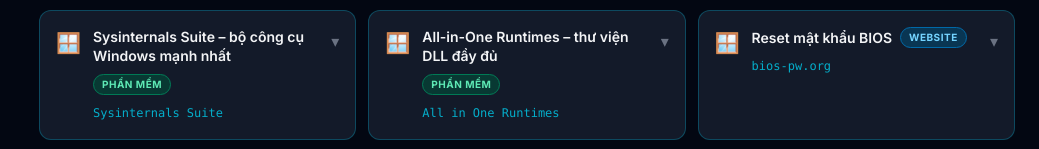
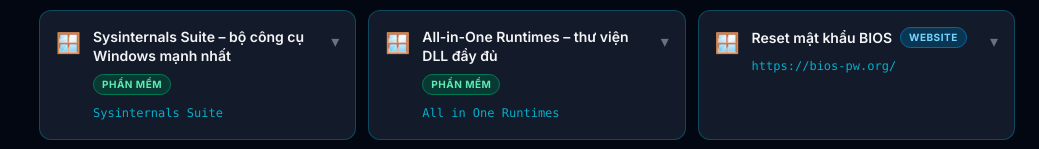
Before and after one commit to dhz5/dhz5.github.io, a React (Vite) app in the folder 1/: page / in a window 1280 px wide. Shown: the part 3039-3188 px from the top of the page, without its empty margins (241-1280 px from the left). Built offline with nearby package versions, Linux system fonts and the light colour scheme.

Commit message:
Update tips.ts

```diff
--- a/1/src/data/tips.ts
+++ b/1/src/data/tips.ts
@@ -471,7 +471,7 @@
       {
         id: "bios-pw",
         title: "Reset mật khẩu BIOS",
-        command: "bios-pw.org",
+        command: "https://bios-pw.org/",
         description: "Website giải mã mật khẩu BIOS bằng cách nhập mã lỗi hiển thị khi nhập sai password. Nhấn Ctrl + Enter sau khi nhập mã.",
         usage: "Nhập sai pass BIOS 3 lần → ghi mã lỗi → vào bios-pw.org → nhập mã → Ctrl + Enter",
         type: "web",
```
